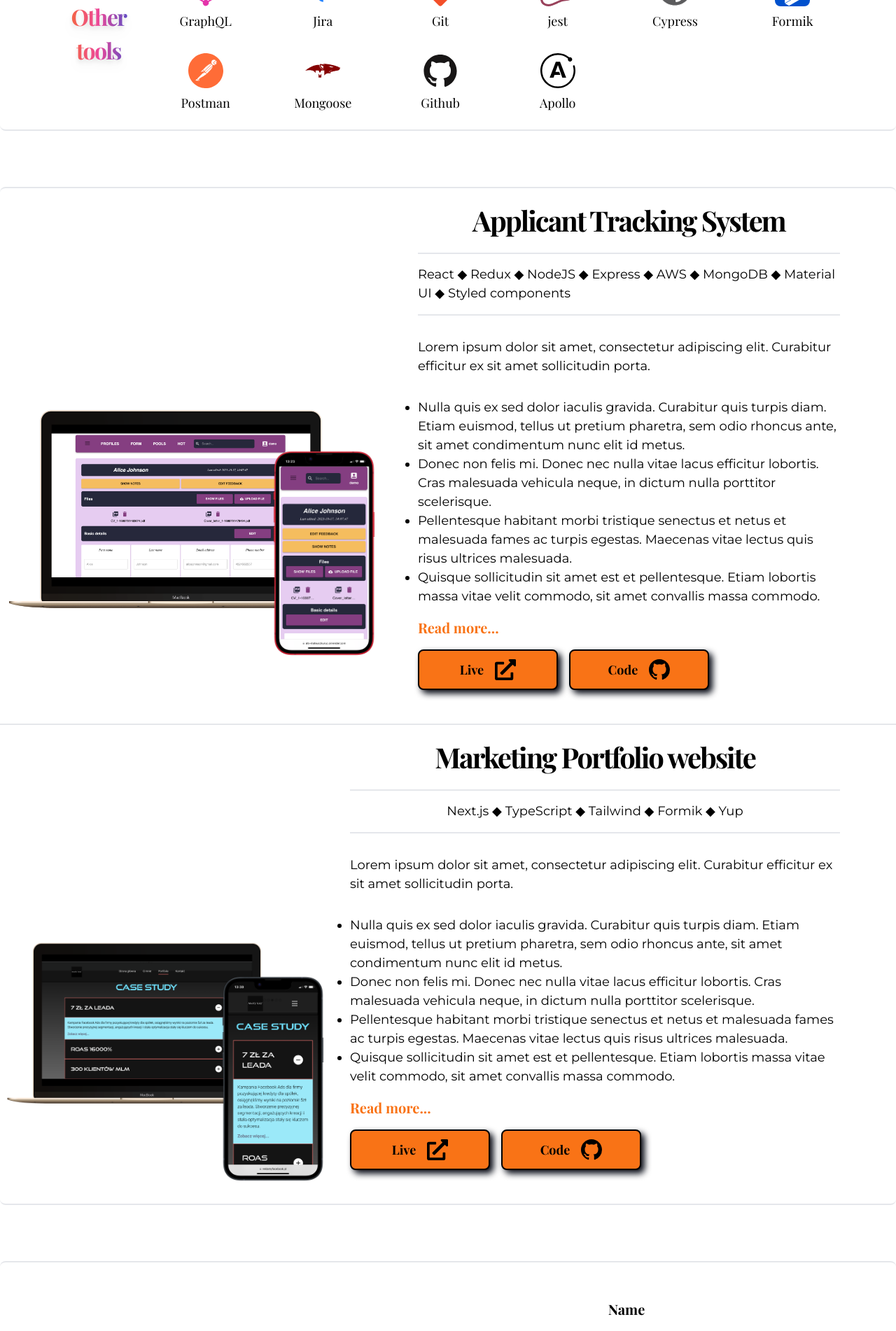
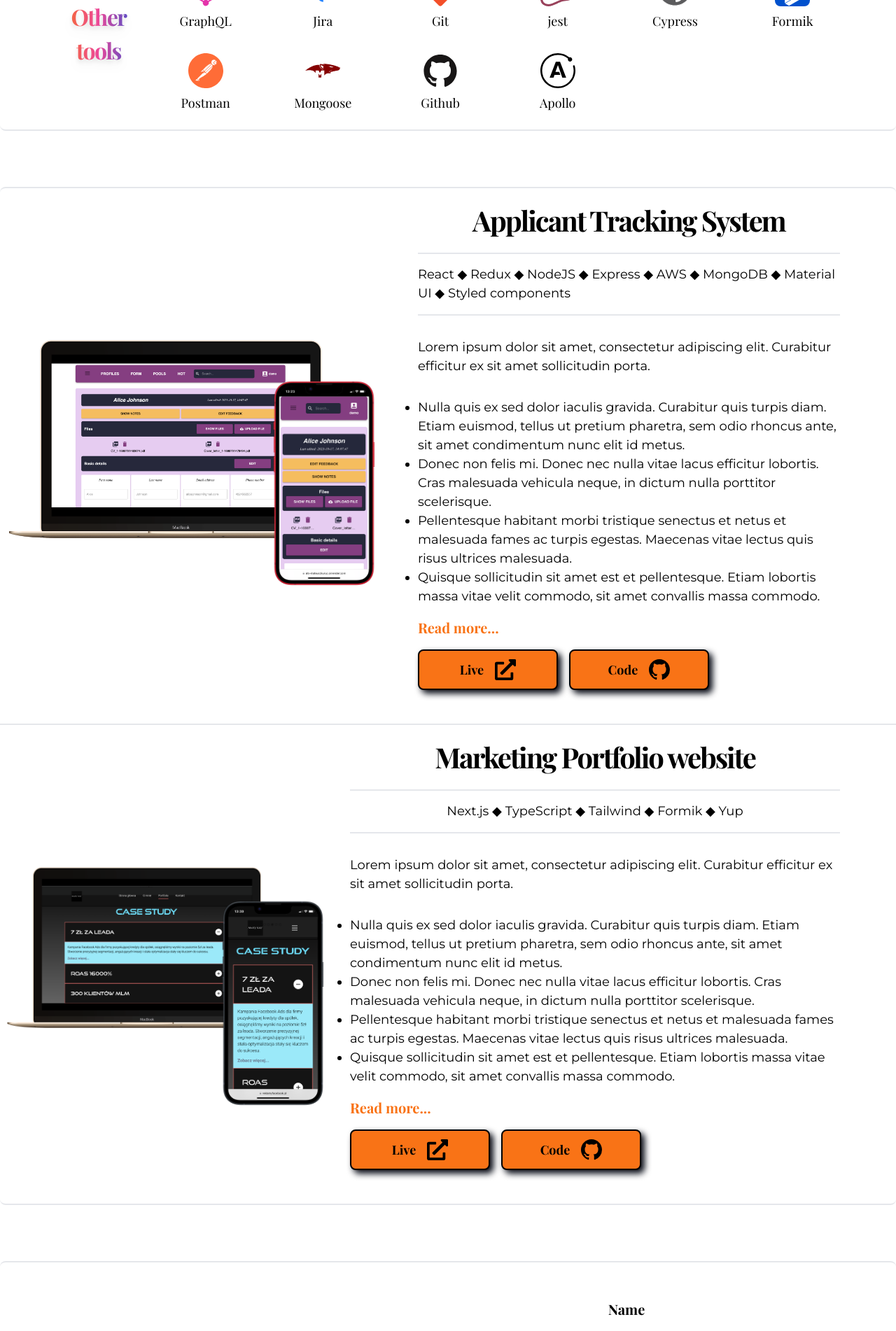
Before and after one commit to MateuszKuruc/developer-portfolio, a Next.js app in the folder developer-portfolio-site/: page / in a window 1280 px wide. Shown: the part 1493-3395 px from the top of the page at 70% size. Built offline with nearby package versions, Linux system fonts and the light colour scheme; a web font is replaced by a local one.

Commit message:
change project images positions

```diff
--- a/developer-portfolio-site/src/app/components/Projects.tsx
+++ b/developer-portfolio-site/src/app/components/Projects.tsx
@@ -6,7 +6,7 @@ import { BsGithub } from "react-icons/bs";
 const Projects = () => {
   return (
     <section className="content-container border-t-2 border-b-2 bg-white dark:bg-gray-950 my-20 rounded-lg">
-      <div className="flex flex-col md:flex-row justify-around md:items-end border-b-2 pb-12">
+      <div className="flex flex-col md:flex-row justify-around md:items-center border-b-2 pb-12">
         <div className="max-w-[400px] md:max-w-[600px] relative">
           <Image
             src="/project1_desktop_1.png"
@@ -79,7 +79,7 @@ const Projects = () => {
         </div>
       </div>
 
-      <div className="flex flex-col md:flex-row justify-around pb-8 md:pb-12 md:items-end">
+      <div className="flex flex-col md:flex-row justify-around pb-8 md:pb-12 md:items-center">
         <div className="max-w-[400px] md:max-w-[600px] relative">
           <Image
             src="/project2_desktop_1.png"
```
